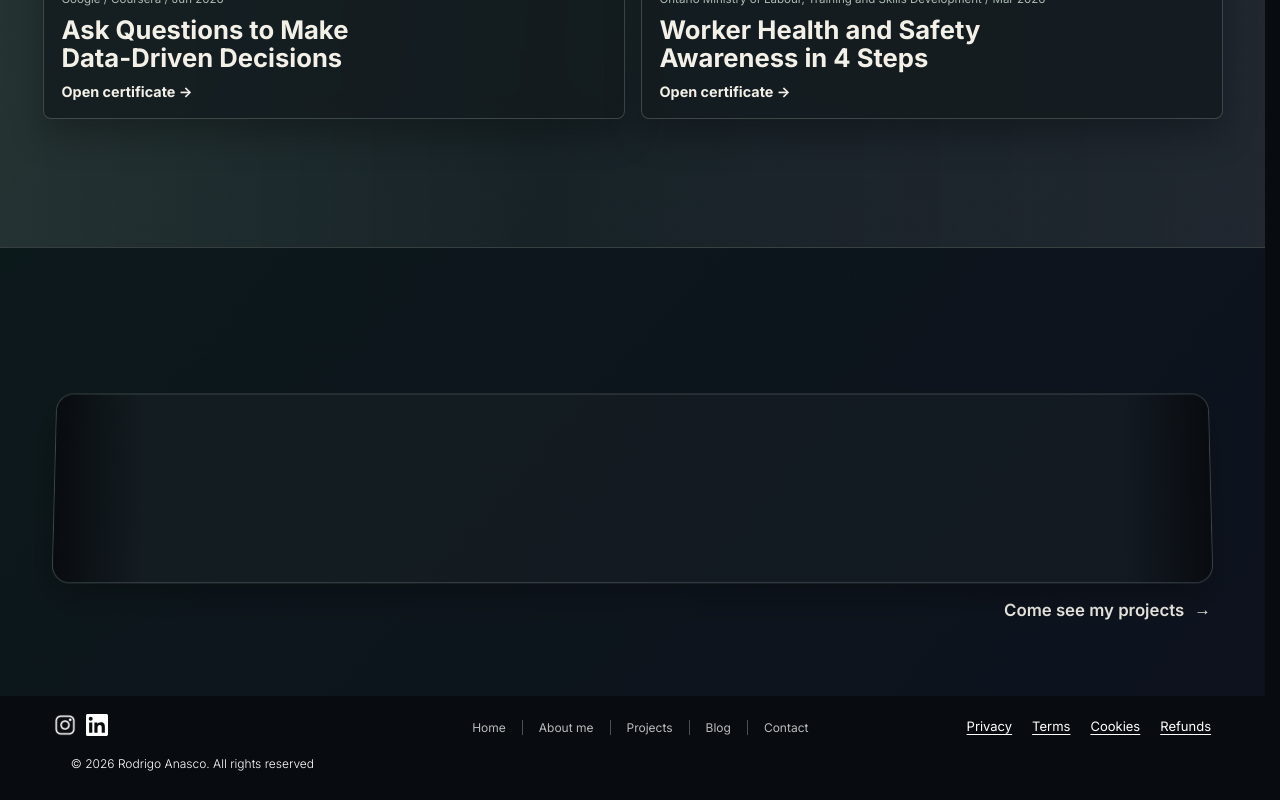
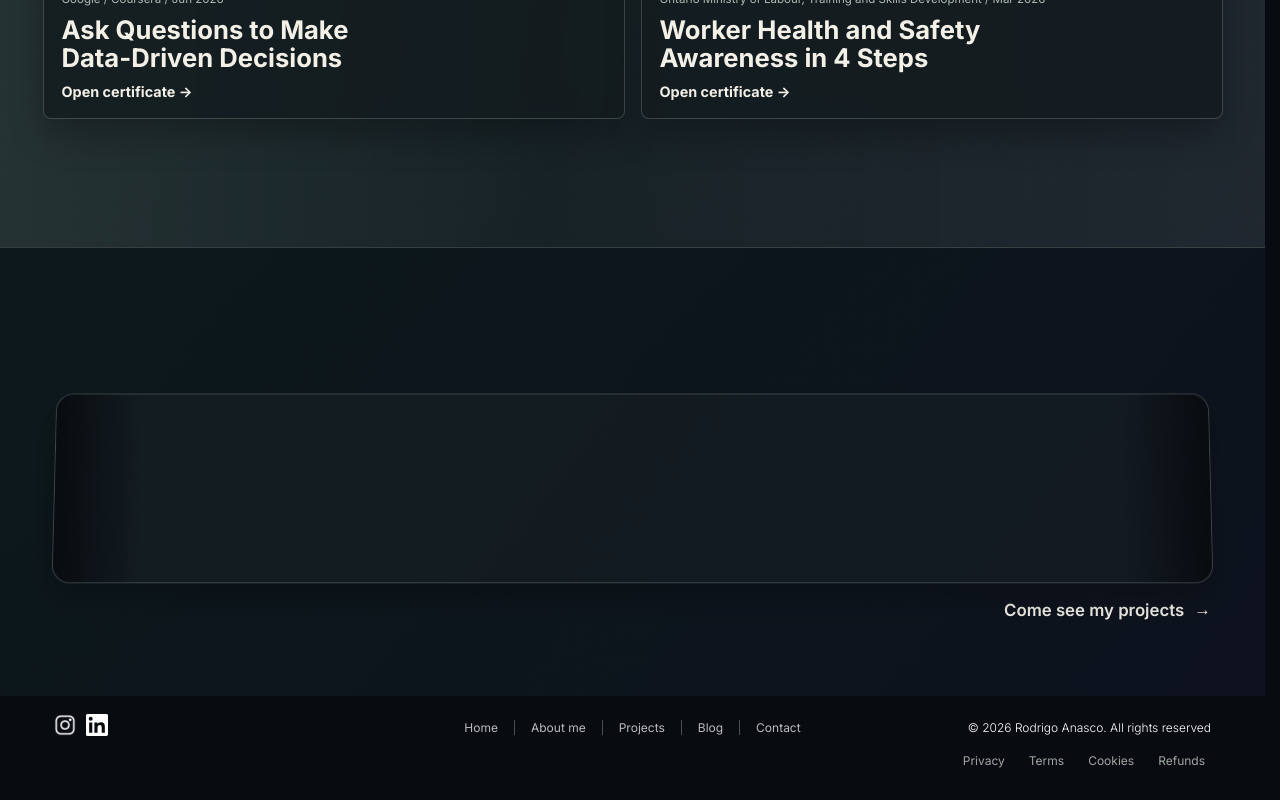
Before and after one commit to rodrigoanasco/rodspage2, a React (Vite) app in the folder portfolio/: page / in a window 1280 px wide. Shown: the part 4965-5765 px from the top of the page. Built offline with nearby package versions, Linux system fonts and the light colour scheme; a web font is replaced by a local one.

Commit message:
made the security policies more subtle

```diff
--- a/portfolio/src/App.css
+++ b/portfolio/src/App.css
@@ -2000,7 +2000,7 @@ footer p {
   }
 }
 
-/* Keep policy links readable alongside the existing footer navigation. */
+/* Keep policies accessible as a secondary footer row. */
 footer:has(.footer-legal) {
   height: auto;
   min-height: 104px;
@@ -2009,22 +2009,34 @@ footer:has(.footer-legal) {
 footer .footer-inner:has(.footer-legal) {
   height: auto;
   flex-wrap: wrap;
-  gap: 16px 24px;
+  gap: 8px 24px;
 }
 .footer-legal {
+  order: 4;
+  flex: 0 0 100%;
   display: flex;
   flex-wrap: wrap;
-  justify-content: center;
-  gap: 12px 20px;
+  justify-content: flex-end;
+  gap: 4px 12px;
 }
 .footer-legal a {
-  color: #fff;
+  color: #9da8a2;
   font:
-    400 13px/1.5 'Inter',
+    400 12px/1.5 'Inter',
     sans-serif;
+  padding: 4px 6px;
+  text-decoration: none;
   text-underline-offset: 3px;
 }
+.footer-legal a:hover,
+.footer-legal a:focus-visible {
+  color: #f3f0e8;
+  text-decoration: underline;
+}
 @media (max-width: 900px) {
+  .footer-legal {
+    justify-content: center;
+  }
   footer .footer-inner:has(.footer-legal) {
     justify-content: center;
     width: min(100%, 680px);
```
